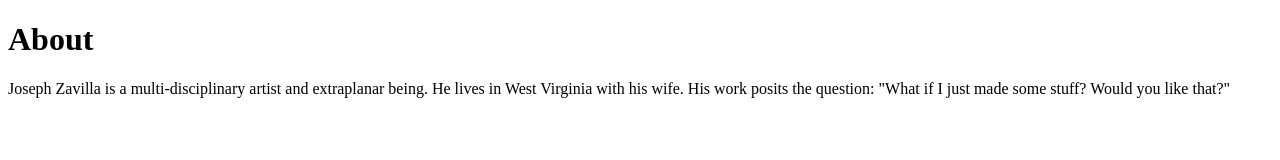
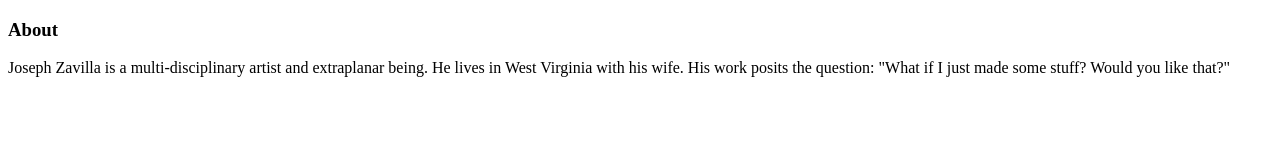
Before and after one commit to Joseph-Zavilla/Personal-Website, a plain HTML site: page pages/about.html in a window 1280 px wide. Drawn offline with Linux system fonts and the light colour scheme.

Commit message:
Update about.html

```diff
--- a/pages/about.html
+++ b/pages/about.html
@@ -1,9 +1,10 @@
 <!DOCTYPE html>
 <html>
   <head>
-    <h1>About</h1>
+    <title>About</title>
   </head>
   <body>
+    <h3>About</h3>
     <p>
       Joseph Zavilla is a multi-disciplinary artist and extraplanar being. He
       lives in West Virginia with his wife. His work posits the question: "What
```
